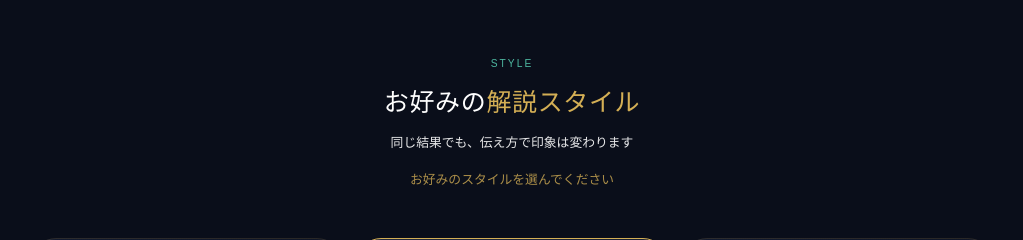
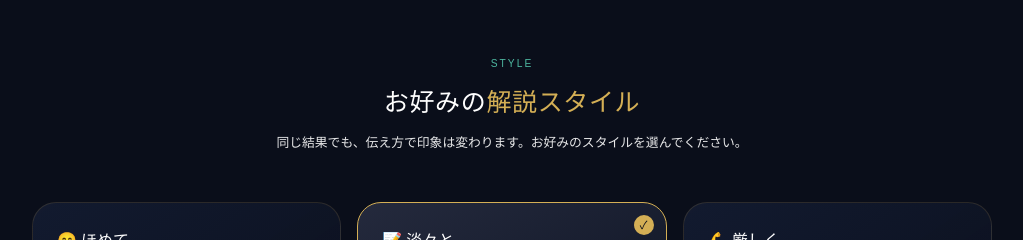
Before and after one commit to nakkay/seiban-kaidoku, a Next.js app: page / in a window 1280 px wide. Shown: the part 1360-1600 px from the top of the page, without its empty margins (128-1151 px from the left). Built offline with nearby package versions, Linux system fonts and the light colour scheme; no server answers; a web font is replaced by a local one.

Commit message:
fix: スタイル選択の案内文を統合

```diff
--- a/src/app/page.tsx
+++ b/src/app/page.tsx
@@ -220,10 +220,7 @@ export default function HomePage() {
               お好みの<em className="not-italic text-gold">解説スタイル</em>
             </h2>
             <p className="mt-3 text-sm text-text-muted">
-              同じ結果でも、伝え方で印象は変わります
-            </p>
-            <p className="mt-4 text-sm text-gold/80">
-              お好みのスタイルを選んでください
+              同じ結果でも、伝え方で印象は変わります。お好みのスタイルを選んでください。
             </p>
           </div>
 
```
